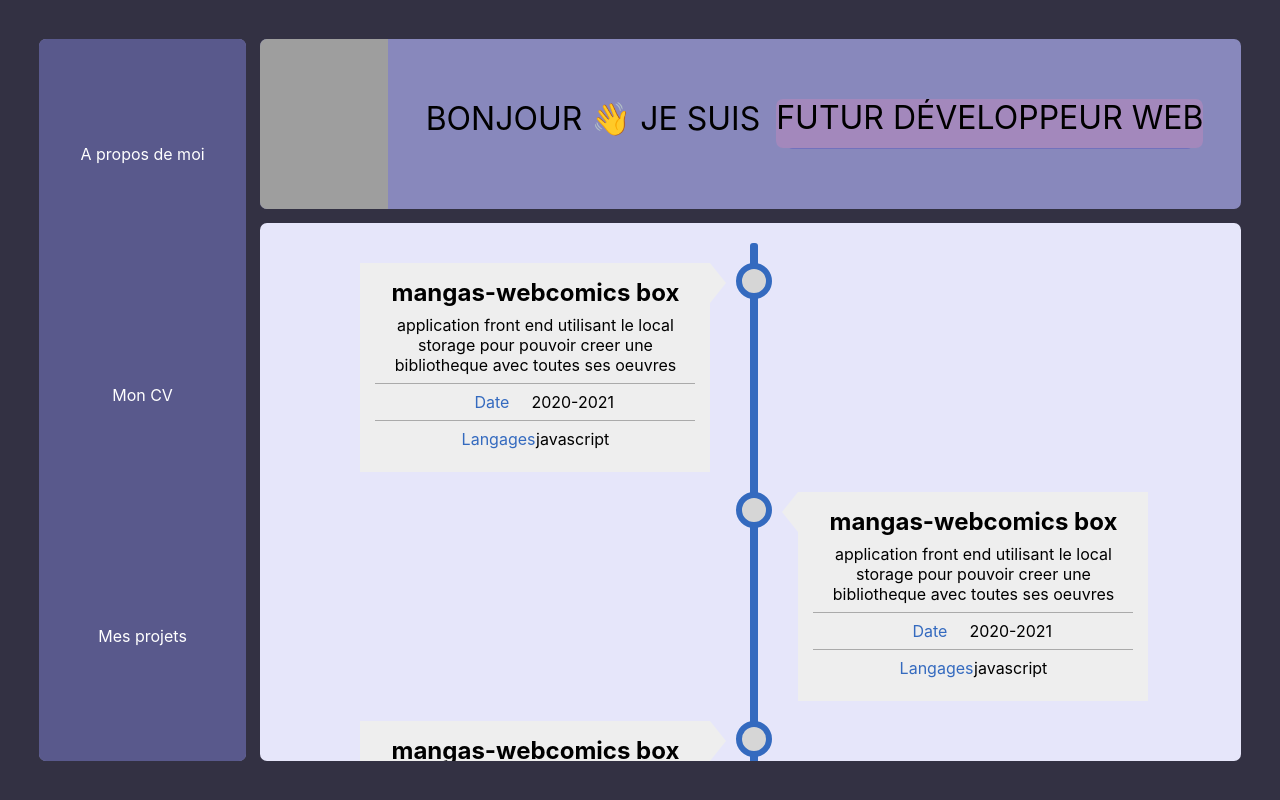
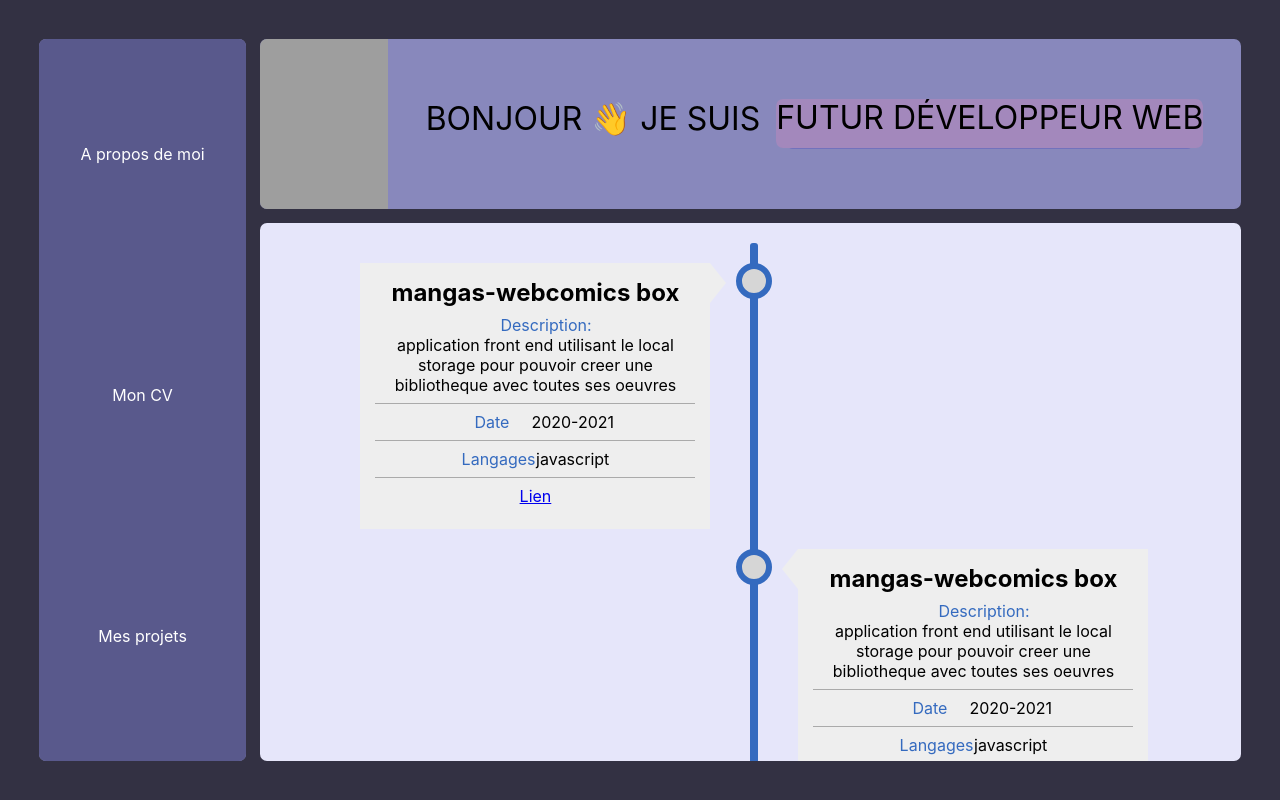
Before and after one commit to LucasSanchez82/portfolio, a React (Create React App) app: page /Mes-projets in a window 1280 px wide. Built offline with nearby package versions, Linux system fonts and the light colour scheme; grey boxes are pictures that could not be loaded; the HTML template or start-up script is replaced by a standard one.

Commit message:
value range input vers defaultValue

```diff
--- a/src/components/TimelineItem.jsx
+++ b/src/components/TimelineItem.jsx
@@ -5,9 +5,12 @@ const TimelineItem = (props) => {
         <section>
             <h2>{props.titre}</h2>
             <ul>
-                <li>{props.description}</li>
+                <li><span>Description:</span> <br />{props.description}</li>
                 <li><span>Date</span> {props.date}</li>
                 <li><span>Langages</span> {props.langages}</li>
+                {props.lien &&
+                    <li><span><a href={props.lien} target="_blank"> Lien </a></span></li>
+                }
                 {/* <li><span>Billeterie</span> <a href="#">Lien</a></li> */}
             </ul>
         </section>
```
